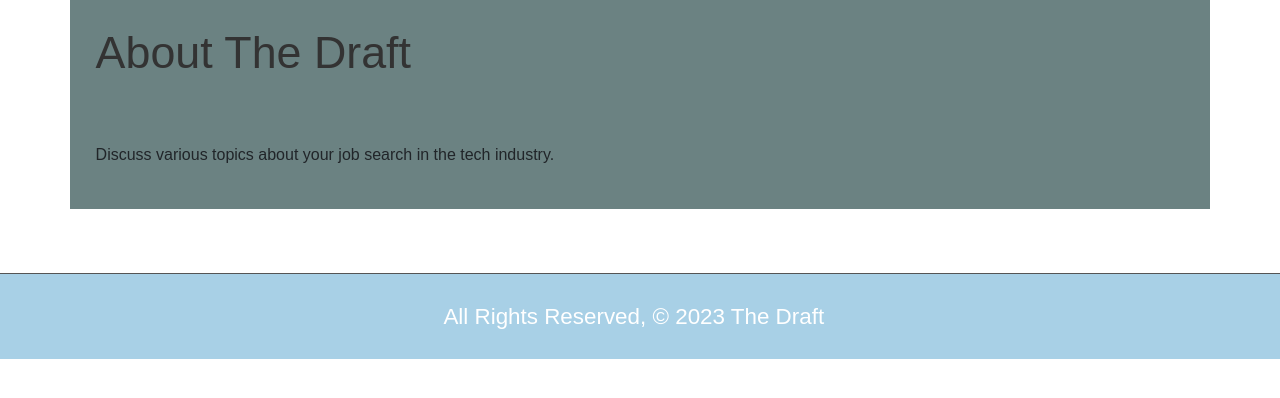
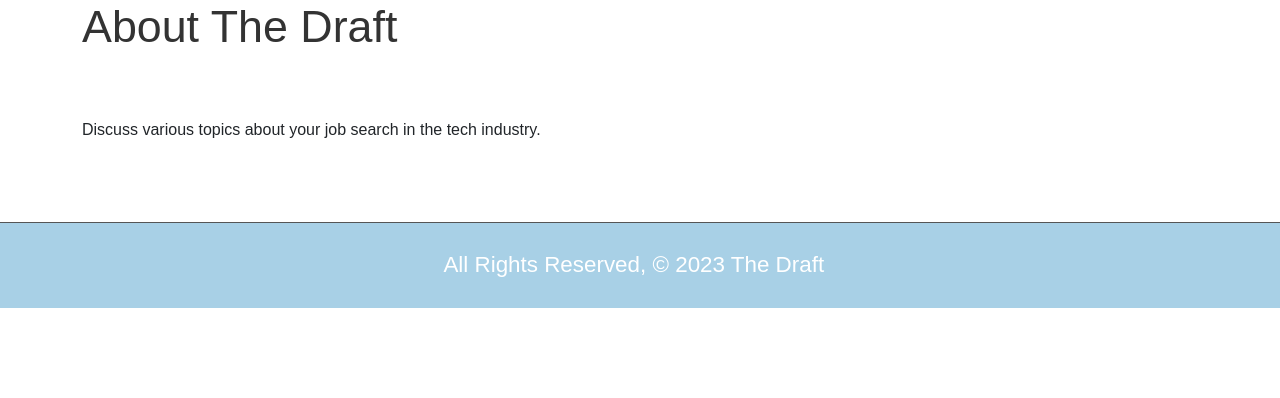
Before and after one commit to benjaehyun/thedraft, a Django app: page /about/ in a window 1280 px wide. Shown: the part 56-454 px from the top of the page. Run offline with Django 4.2, Linux system fonts and the light colour scheme; some libraries are stand-ins or nearby versions; some web fonts are replaced.

Commit message:
commented container out

```diff
--- a/main_app/static/css/style.css
+++ b/main_app/static/css/style.css
@@ -1,7 +1,7 @@
-.container {
+/* .container {
     padding: 2vw;
     background-color: rgba(47, 79, 79, 0.71);
-}
+} */
 
 html {
     position: relative;
--- a/main_app/templates/base.html
+++ b/main_app/templates/base.html
@@ -10,7 +10,6 @@
     <link href="https://cdn.jsdelivr.net/npm/bootstrap@5.3.2/dist/css/bootstrap.min.css" rel="stylesheet" integrity="sha384-T3c6CoIi6uLrA9TneNEoa7RxnatzjcDSCmG1MXxSR1GAsXEV/Dwwykc2MPK8M2HN" crossorigin="anonymous">
     <link rel="stylesheet" href="https://use.typekit.net/mxv1asd.css">
     <link rel="stylesheet" type="text/css" href="{% static 'css/style.css' %}">
-    <script src="https://cdnjs.cloudflare.com/ajax/libs/materialize/1.0.0/js/materialize.min.js"></script>
     <script src="https://code.jquery.com/jquery-3.6.4.min.js" integrity="sha256-oP6HI9z1XaZNBrJURtCoUT5SUnxFr8s3BzRl+cbzUq8=" crossorigin="anonymous"></script>
     <script src="{% static 'build/pdf.js' %}"></script>
     <script src="{% static 'web/viewer.js' %}"></script>
```
